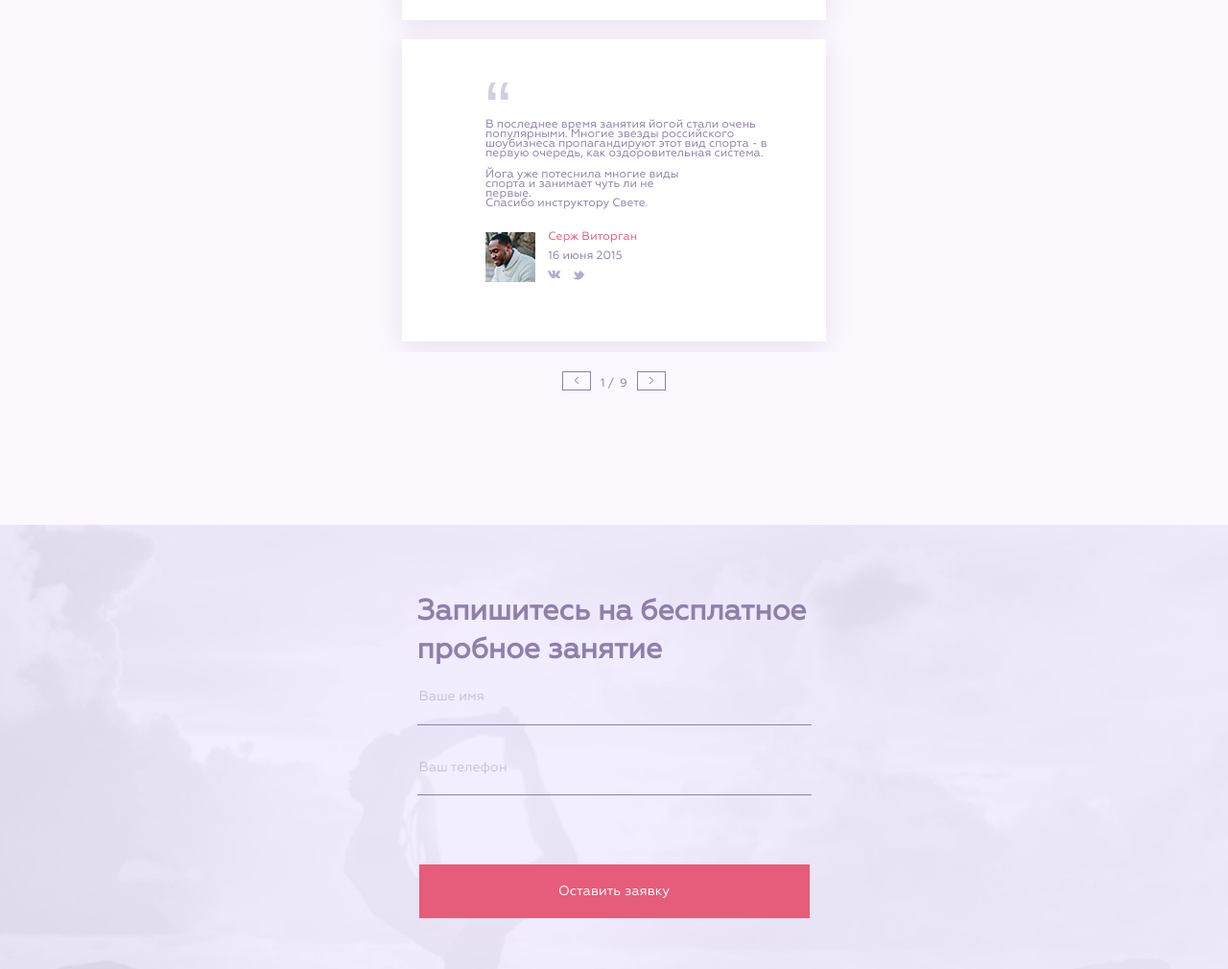
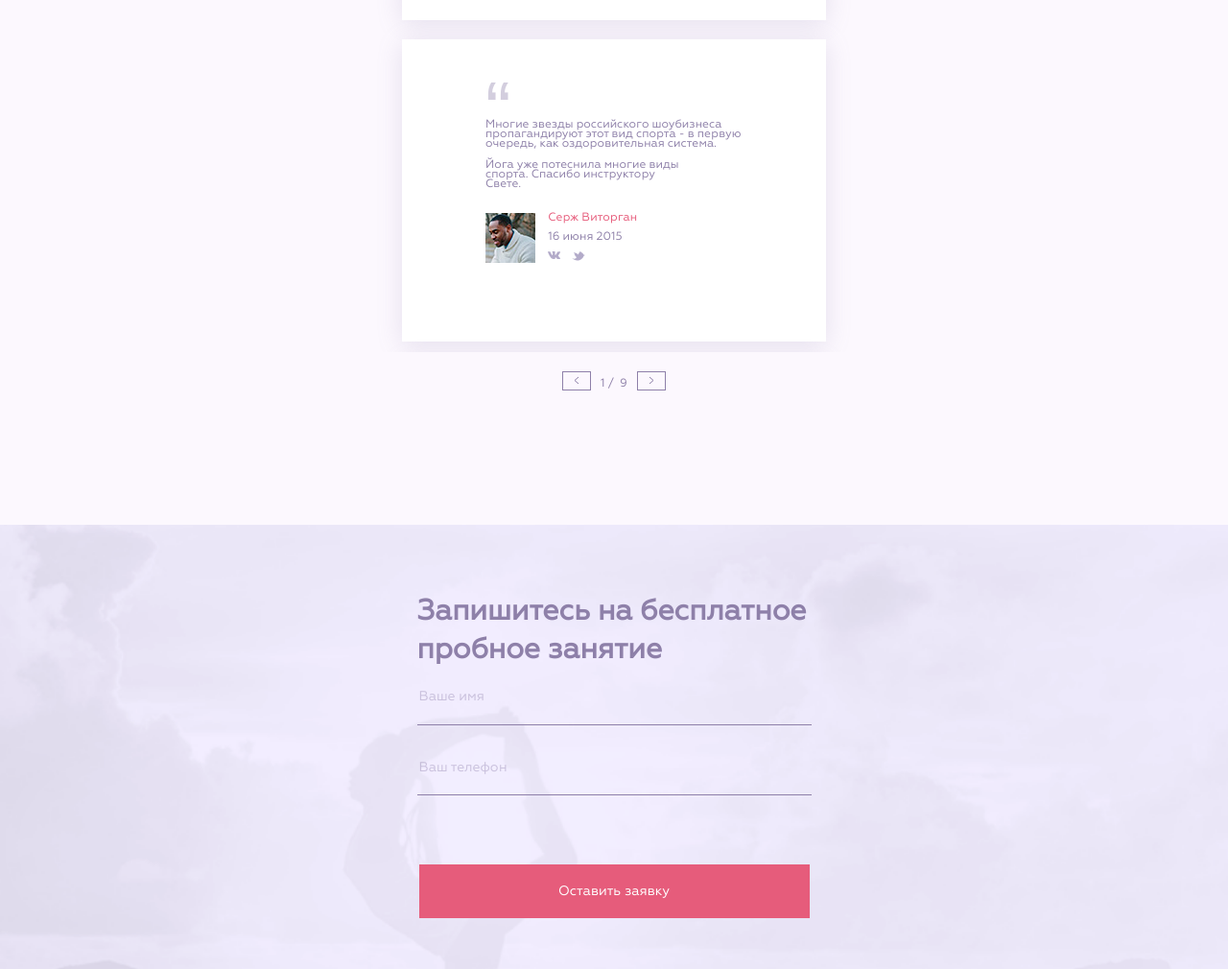
Before and after one commit to Ostin63/Yoga, a website: page index.html in a window 1280 px wide. Shown: the part 2407-3417 px from the top of the page at 96% size. Drawn offline with nearby package versions, Linux system fonts and the light colour scheme; files that its build step writes are made by us from their sources; a web font is replaced by a local one.

Commit message:
исправление отзывов

```diff
--- a/index.html
+++ b/index.html
@@ -805,10 +805,10 @@
               <div class="review">
                 <span>“</span>
                 <p>
-                  В последнее время занятия йогой стали очень популярными. Многие звезды российского шоубизнеса пропагандируют этот вид спорта - в первую очередь, как оздоровительная система.
+                  Многие звезды российского шоубизнеса пропагандируют этот вид спорта - в первую очередь, как оздоровительная система.
                 </p>
                 <p>
-                  Йога уже потеснила многие виды спорта и занимает чуть ли не первые. <br>
+                  Йога уже потеснила многие виды спорта.
                   Спасибо инструктору Свете.
                 </p>
                 <div class="block-img">
@@ -1063,7 +1063,7 @@
                 </p>
                 <p>
                   Йога это отличный способ быстро
-                  и качественно расслабиться.
+                  и качественно расслабиться и получить удовольствие.
                   Спасибо инструктору Олегу.
                 </p>
                 <div class="block-img">
```
Also changed, not shown: build/index.html.
